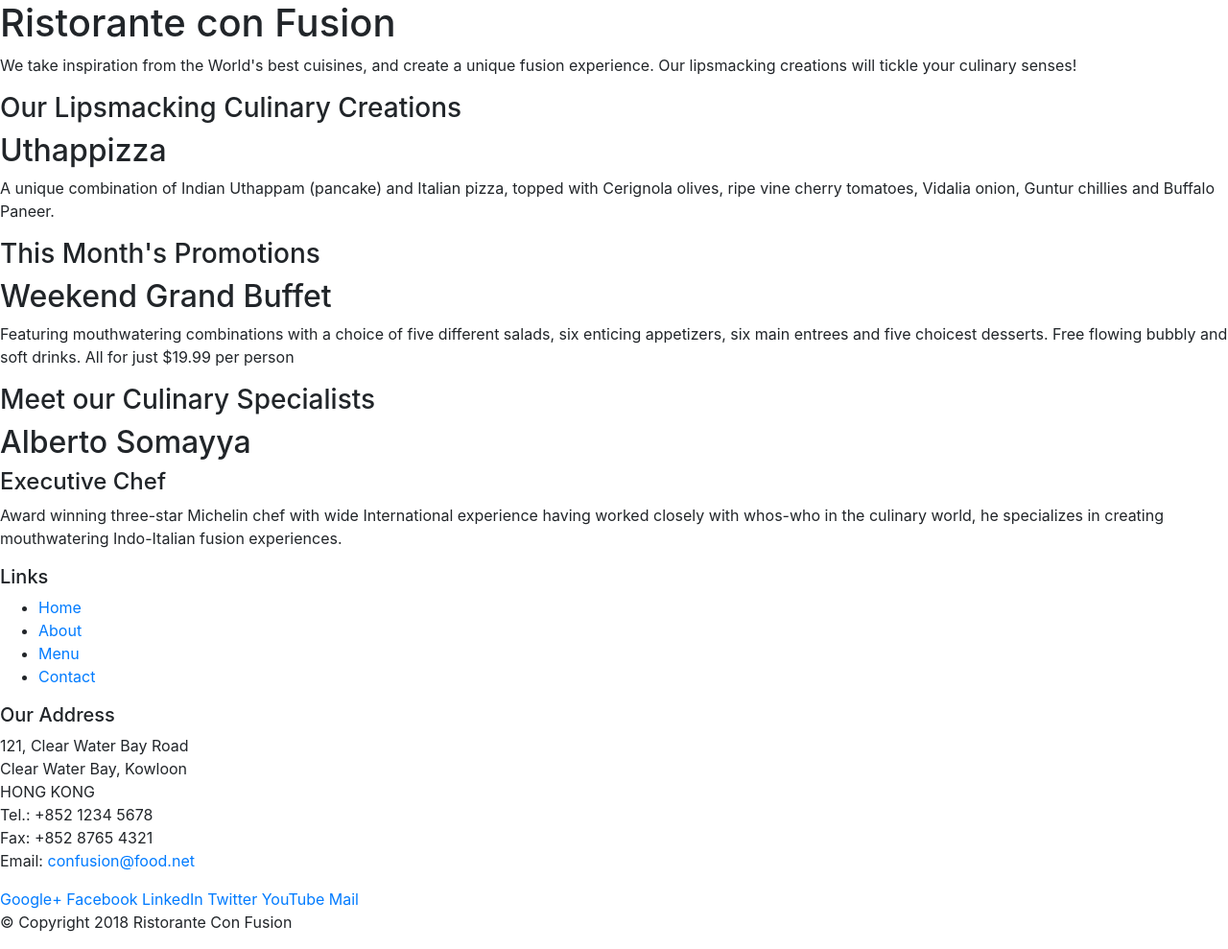
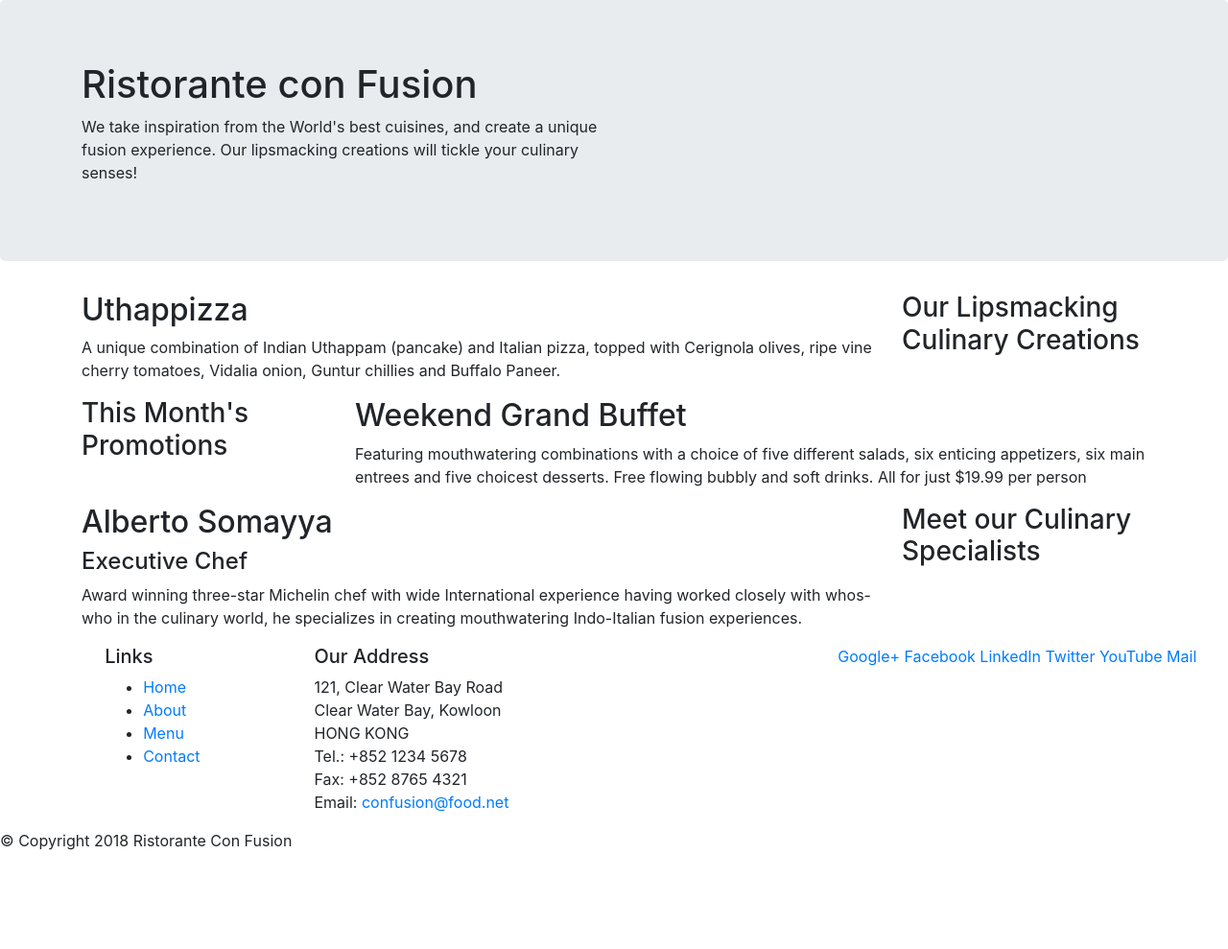
Before and after one commit to 1372886433/conFusionWebsite, a website: page index.html in a window 1280 px wide. Shown: the whole page at 96% size. After the commit the page ends 904 px from the top, so only its background shows below. Drawn offline with nearby package versions, Linux system fonts and the light colour scheme.

Commit message:
Bootstrap Grid part 1

```diff
--- a/index.html
+++ b/index.html
@@ -14,46 +14,46 @@
 
 <body>
 
-    <header>
-        <div>
-            <div>
-                <div>
+    <header class="jumbotron">
+        <div class="container">
+            <div class="row">
+                <div class="col-12 col-sm-6">
                     <h1>Ristorante con Fusion</h1>
                     <p>We take inspiration from the World's best cuisines, and create a unique fusion experience. Our lipsmacking creations will tickle your culinary senses!</p>
                 </div>
-                <div>
+                <div class="col-12 col-sm">
                 </div>
             </div>
         </div>
     </header>
 
-    <div>
-        <div>
-            <div>
+    <div class="container">
+        <div class="row">
+            <div class="col-12 col-sm-4 order-sm-last col-md-3">
                 <h3>Our Lipsmacking Culinary Creations</h3>
             </div>
-            <div>
+            <div class="col col-sm order-sm-first col-md">
                 <h2>Uthappizza</h2>
                 <p>A unique combination of Indian Uthappam (pancake) and Italian pizza, topped with Cerignola olives, ripe vine cherry tomatoes, Vidalia onion, Guntur chillies and Buffalo Paneer.</p>
             </div>
         </div>
 
 
-        <div>
-            <div>
+        <div class="row">
+            <div class="col-12 col-sm-4 col-md-3">
                 <h3>This Month's Promotions</h3>
             </div>
-            <div>
+            <div class="col col-sm col-md">
                 <h2>Weekend Grand Buffet</h2>
                 <p>Featuring mouthwatering combinations with a choice of five different salads, six enticing appetizers, six main entrees and five choicest desserts. Free flowing bubbly and soft drinks. All for just $19.99 per person </p>
             </div>
         </div>
 
-        <div>
-            <div>
+        <div class="row">
+            <div class="col-12 col-sm-4 order-sm-last col-md-3">
                 <h3>Meet our Culinary Specialists</h3>
             </div>
-            <div>
+            <div class="col col-sm order-sm-first col-md">
                 <h2>Alberto Somayya</h2>
                 <h4>Executive Chef</h4>
                 <p>Award winning three-star Michelin chef with wide International experience having worked closely with whos-who in the culinary world, he specializes in creating mouthwatering Indo-Italian fusion experiences. </p>
@@ -63,8 +63,8 @@
 
     <footer>
         <div>
-            <div>
-                <div>
+            <div class="row">
+                <div class="offset-1 col-4 col-sm-2">
                     <h5>Links</h5>
                     <ul>
                         <li><a href="#">Home</a></li>
@@ -73,7 +73,7 @@
                         <li><a href="#">Contact</a></li>
                     </ul>
                 </div>
-                <div>
+                <div class="col-7 col-sm-5">
                     <h5>Our Address</h5>
                     <address>
 		              121, Clear Water Bay Road<br>
@@ -84,7 +84,7 @@
 		              Email: <a href="mailto:confusion@food.net">confusion@food.net</a>
 		           </address>
                 </div>
-                <div>
+                <div class="col-12 col-sm-4">
                     <div>
                         <a href="http://google.com/+">Google+</a>
                         <a href="http://www.facebook.com/profile.php?id=">Facebook</a>
@@ -95,8 +95,8 @@
                     </div>
                 </div>
            </div>
-           <div>
-                <div>
+           <div class="row">
+                <div class="col-auto">
                     <p>© Copyright 2018 Ristorante Con Fusion</p>
                 </div>
            </div>
```
